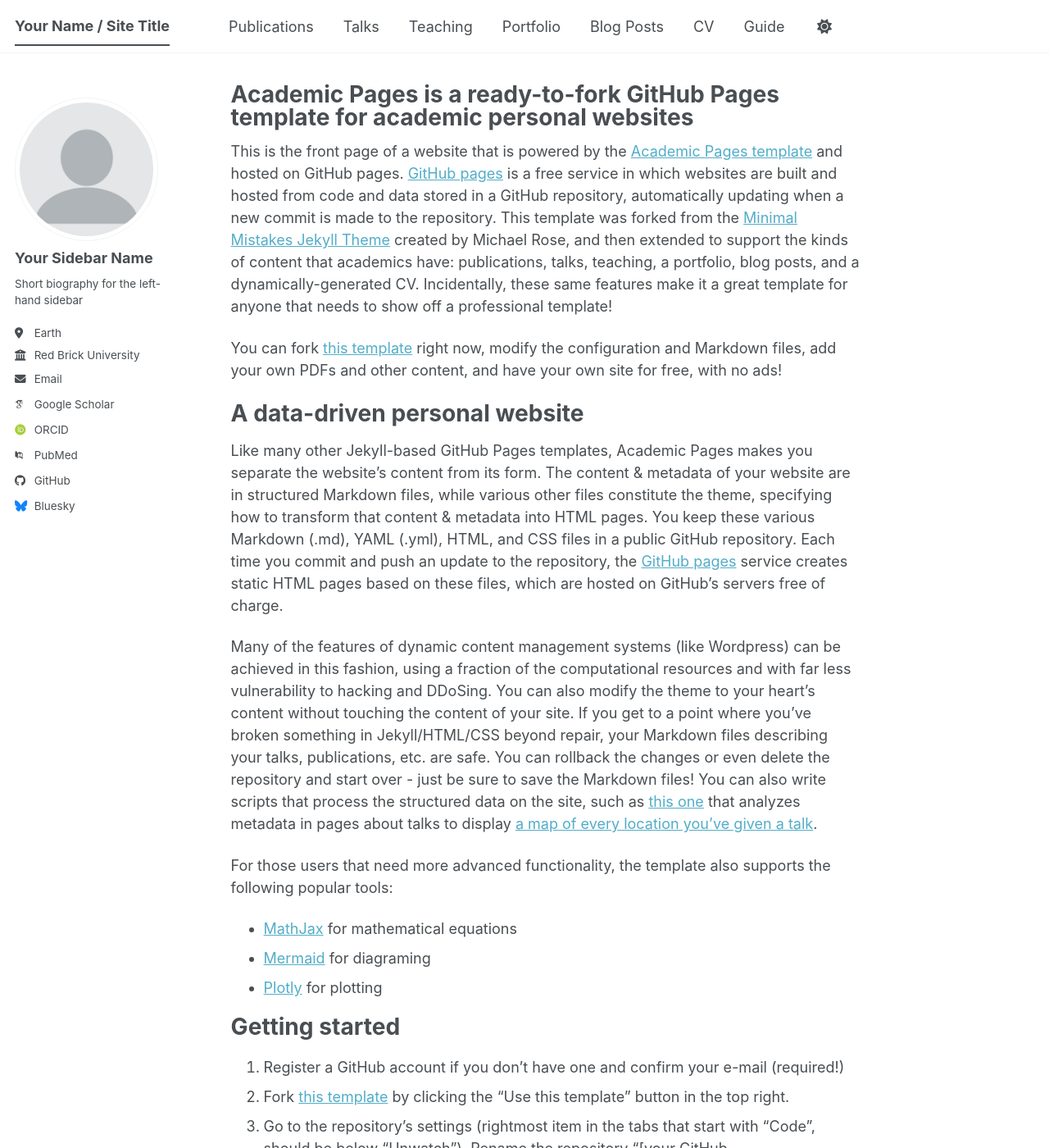
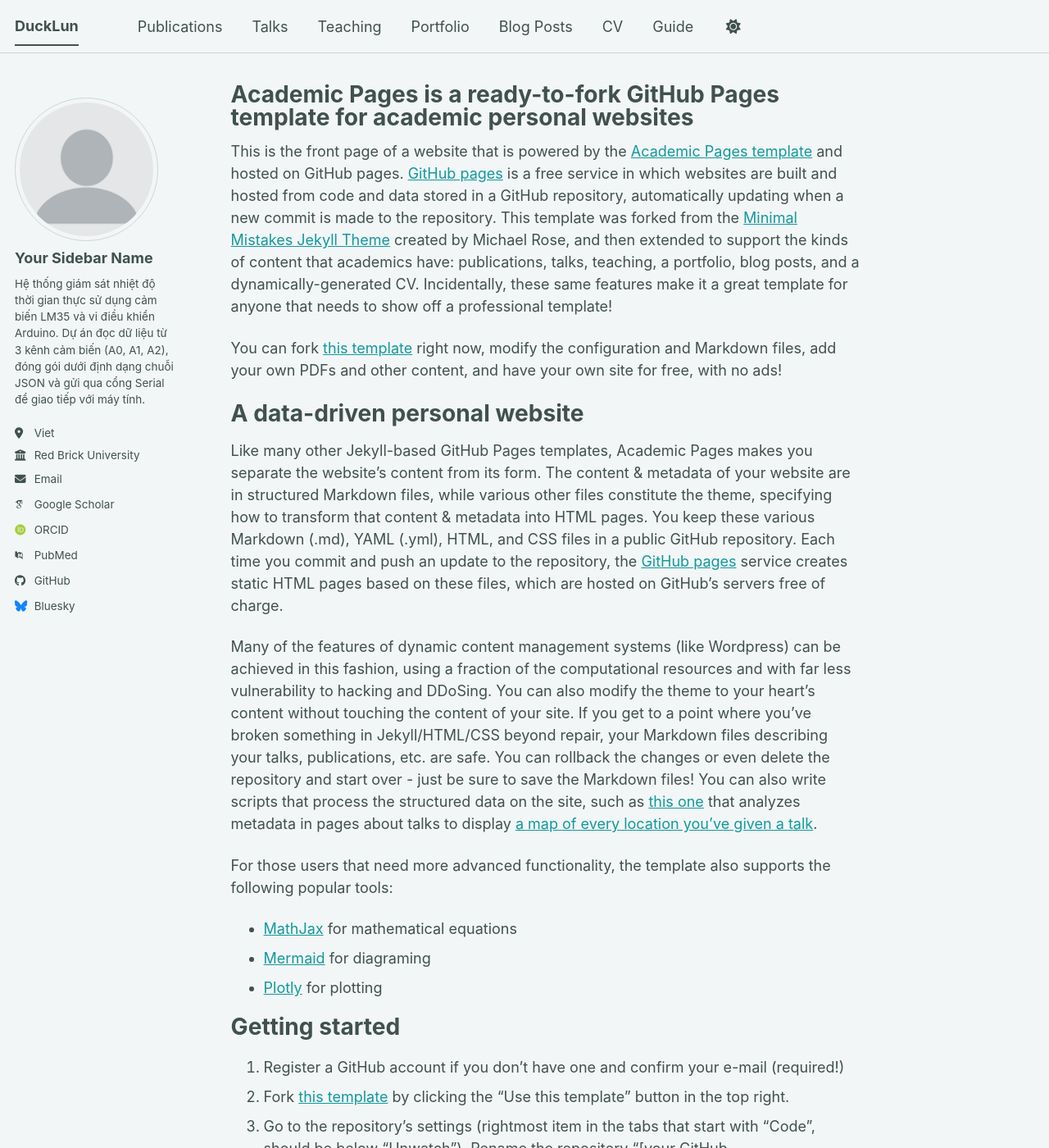
Before and after one commit to ducklun/ducklun.github.io, a Jekyll site: the page built from _pages/about.md, in a window 1280 px wide and 1400 px high. Shown: the whole window at 82% size. Built offline with Jekyll 4.4.1, drawn with Linux system fonts in a browser that asks for light colours; some web fonts are replaced; a script bundle is joined from its source files by our own code; library files that are not in the unit come from our copies; some of the changed text lies outside the part shown.

Commit message:
Update _config.yml

```diff
--- a/_config.yml
+++ b/_config.yml
@@ -7,13 +7,13 @@
 # server process.
 
 # Basic Site Settings
-locale                   : "en-US"
-site_theme               : "default" # The available themes options are "default", "air", "sunrise", "mint", "dirt" and "contrast"
-title                    : "Your Name / Site Title"
+locale                   : "vi-VN"
+site_theme               : "mint" # The available themes options are "default", "air", "sunrise", "mint", "dirt" and "contrast"
+title                    : "DuckLun"
 title_separator          : "-"
-name                     : &name "Your Name"
-description              : &description "Your Name's academic portfolio"   # Update this with a general description of your site, this is the default if not overridden by a page
-url                      : https://academicpages.github.io # The base hostname & protocol for your site e.g. "https://[your GitHub username].github.io",
+name                     : &name "Nguyen Duc Luong"
+description              : &description "Arduino LM35 Temperature Monitor"   # Update this with a general description of your site, this is the default if not overridden by a page
+url                      : https://.github.io # The base hostname & protocol for your site e.g. "https://[your GitHub username].github.io",
                                                            # or if you already have some other page hosted on Github then use "https://[your GitHub username].github.io/[Your Repo Name]"
 baseurl                  : "" # the subpath of your site, e.g. "/blog"
 repository               : "academicpages/academicpages.github.io"
@@ -26,11 +26,12 @@ author:
   avatar           : "profile.png"
   name             : "Your Sidebar Name"
   pronouns         : # example: "she/her"
-  bio              : "Short biography for the left-hand sidebar"
-  location         : "Earth"
+  bio              : "Hệ thống giám sát nhiệt độ thời gian thực sử dụng cảm biến LM35 và vi điều khiển Arduino. Dự án đọc dữ liệu từ 3 kênh cảm biến (A0, A1, A2), đóng gói dưới định dạng chuỗi JSON và gửi qua cổng Serial để giao tiếp với máy tính.
+"
+  location         : "Viet "
   employer         : "Red Brick University"
   uri              : # URL
-  email            : "none@example.org"
+  email            : "luongkhohn@gmail.com"
 
   # Academic websites
   academia         : # URL
@@ -51,7 +52,7 @@ author:
   bitbucket        : # Username - Update with your username on the site
   codepen          : # Username
   dribbble         : # Username
-  github           : "academicpages"
+  github           : ""
   kaggle           : # Username
   stackoverflow    : # User number or user number and name (i.e., use "1" or "1/jeff-atwood")
 
```
